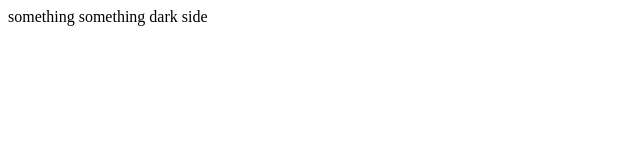
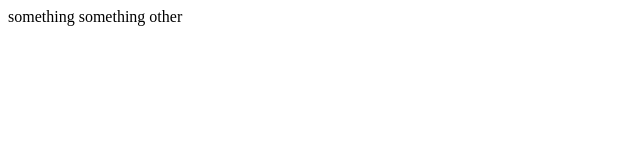
Before and after one commit to janismozgis/rcs_group2, a plain HTML site: page index.html in a window 1280 px wide. Shown: the full height of the page, 0-640 px from the left. Drawn offline with Linux system fonts and the light colour scheme.

Commit message:
Update index.html

```diff
--- a/index.html
+++ b/index.html
@@ -4,6 +4,6 @@
         <title>Hello world!</title>
     </head>
     <body>
-      something something dark side
+      something something other
     </body>
 </html>
```
